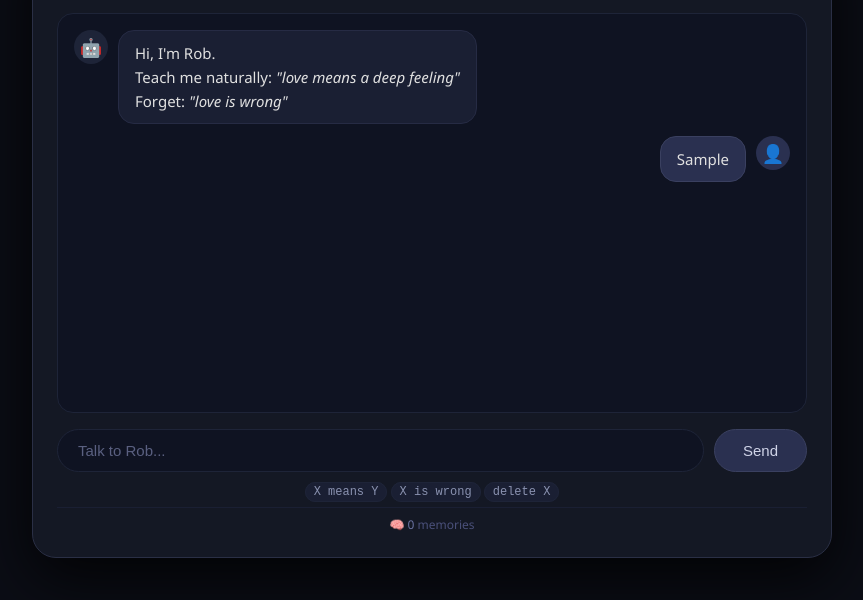
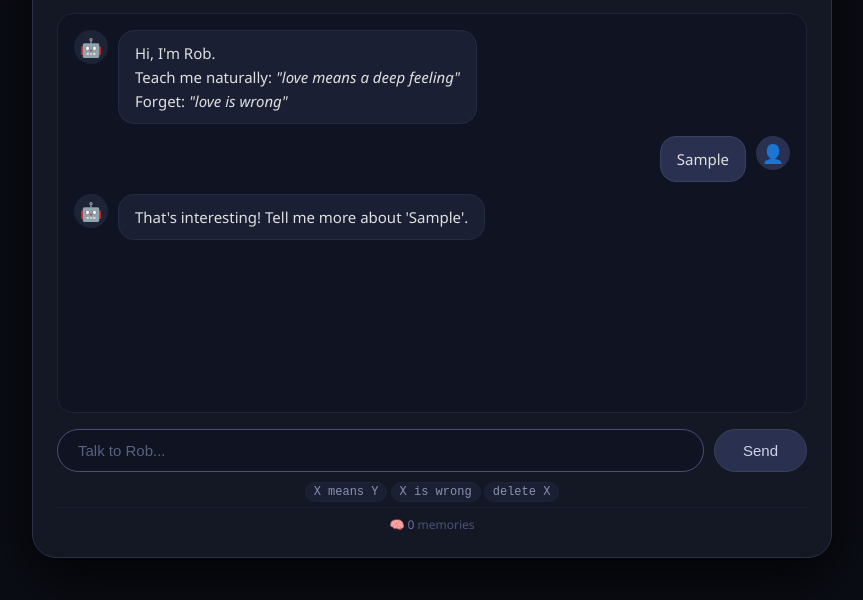
Before and after one commit to theyabknown-bit/rob-chatbot, a plain HTML site: page index.html in a window 1280 px wide. Both pictures are taken after typing "Sample" into the empty fields and a click on the button "Send". Shown: the part 158-758 px from the top of the page, without its empty margins (208-1071 px from the left). Drawn offline with Linux system fonts and the light colour scheme; no server answers.

Commit message:
Fix Rob: Understands common phrases, uses AI properly

```diff
--- a/index.html
+++ b/index.html
@@ -57,110 +57,175 @@
     <div class="memory-badge">🧠 <span id="memoryCount">0</span> memories</div>
 </div>
 <script>
+    // =====================================================================
+    // ROB – SMART WEBSITE VERSION (FIXED!)
+    // =====================================================================
+
     let knowledge = {};
     try { const s = localStorage.getItem('robKnowledge'); if (s) knowledge = JSON.parse(s); } catch(e) {}
-    function save() { localStorage.setItem('robKnowledge', JSON.stringify(knowledge)); document.getElementById('memoryCount').textContent = Object.keys(knowledge).length; }
-    save();
-    const chat = document.getElementById('chatBox');
-    const input = document.getElementById('userInput');
-    const send = document.getElementById('sendBtn');
+    function saveKnowledge() {
+        localStorage.setItem('robKnowledge', JSON.stringify(knowledge));
+        document.getElementById('memoryCount').textContent = Object.keys(knowledge).length;
+    }
+    saveKnowledge();
 
-    function add(role, text) {
-        const d = document.createElement('div');
-        d.className = 'message ' + role;
-        const a = document.createElement('div');
-        a.className = 'avatar';
-        a.textContent = role === 'user' ? '👤' : '🤖';
-        const b = document.createElement('div');
-        b.className = 'bubble';
-        b.textContent = text;
-        d.appendChild(a); d.appendChild(b);
-        chat.appendChild(d);
-        chat.scrollTop = chat.scrollHeight;
+    const chatBox = document.getElementById('chatBox');
+    const userInput = document.getElementById('userInput');
+    const sendBtn = document.getElementById('sendBtn');
+
+    function appendMessage(role, text) {
+        const div = document.createElement('div');
+        div.className = 'message ' + role;
+        const avatar = document.createElement('div');
+        avatar.className = 'avatar';
+        avatar.textContent = role === 'user' ? '👤' : '🤖';
+        const bubble = document.createElement('div');
+        bubble.className = 'bubble';
+        bubble.textContent = text;
+        div.appendChild(avatar);
+        div.appendChild(bubble);
+        chatBox.appendChild(div);
+        chatBox.scrollTop = chatBox.scrollHeight;
     }
 
-    async function getAI(q) {
+    async function getAI(query) {
         try {
-            const r = await fetch('https://api.duckduckgo.com/?q=' + encodeURIComponent(q) + '&format=json');
-            const d = await r.json();
-            if (d.AbstractText && d.AbstractText !== '') return d.AbstractText;
-            if (d.RelatedTopics && d.RelatedTopics[0] && d.RelatedTopics[0].Text) return d.RelatedTopics[0].Text.replace(/<[^>]+>/g, '');
+            const url = 'https://api.duckduckgo.com/?q=' + encodeURIComponent(query) + '&format=json';
+            const resp = await fetch(url);
+            const data = await resp.json();
+            if (data.AbstractText && data.AbstractText !== '') { return data.AbstractText; }
+            if (data.RelatedTopics && data.RelatedTopics.length > 0 && data.RelatedTopics[0].Text) {
+                return data.RelatedTopics[0].Text.replace(/<[^>]+>/g, '');
+            }
             return null;
         } catch(e) { return null; }
     }
 
-    async function reply(user) {
-        const l = user.toLowerCase();
-        const raw = user.trim();
+    async function getRobReply(userInput) {
+        const lower = userInput.toLowerCase();
+        const raw = userInput.trim();
 
-        // Learn
-        const learn = raw.match(/^(.+?)\s*means\s*(.+)$/i) || raw.match(/^(.+?)\s*=\s*(.+)$/i);
-        if (learn) {
-            const w = learn[1].trim().toLowerCase();
-            const d = learn[2].trim();
-            if (w.length > 2 && !['i','you','he','she','it','we','they','me','him','her','us','them'].includes(w)) {
-                knowledge[w] = d;
-                save();
-                return '✅ Learned "' + w + '" = "' + d + '"';
+        // ---- NATURAL LEARNING ----
+        const learnMatch = raw.match(/^(.+?)\s*means\s*(.+)$/i) || raw.match(/^(.+?)\s*=\s*(.+)$/i);
+        if (learnMatch) {
+            const word = learnMatch[1].trim().toLowerCase();
+            const def = learnMatch[2].trim();
+            if (word.length > 2 && !['i','you','he','she','it','we','they','me','him','her','us','them'].includes(word)) {
+                knowledge[word] = def;
+                saveKnowledge();
+                return '✅ I learned "' + word + '" = "' + def + '"';
             }
-            return "I don't need to learn '" + w + "'.";
+            return "I don't need to learn '" + word + "'.";
         }
 
-        // Delete
-        const del = raw.match(/^(.+?)\s+is\s+wrong$/i) || raw.match(/^delete\s+(.+)$/i) || raw.match(/^remove\s+(.+)$/i);
-        if (del) {
-            const w = del[1].trim().toLowerCase();
-            if (knowledge[w]) {
-                const old = knowledge[w];
-                delete knowledge[w];
-                save();
-                return '🗑️ Deleted "' + w + '" (was "' + old + '")';
+        // ---- NATURAL DELETION ----
+        const delMatch = raw.match(/^(.+?)\s+is\s+wrong$/i) || raw.match(/^delete\s+(.+)$/i) || raw.match(/^remove\s+(.+)$/i);
+        if (delMatch) {
+            const word = delMatch[1].trim().toLowerCase();
+            if (knowledge[word]) {
+                const old = knowledge[word];
+                delete knowledge[word];
+                saveKnowledge();
+                return '🗑️ Deleted "' + word + '" (was "' + old + '")';
             }
-            return "I don't know '" + w + "'.";
+            return "I don't know '" + word + "'.";
         }
 
-        // What is
-        const what = raw.match(/^what\s+is\s+(.+)$/i);
-        if (what) {
-            const t = what[1].trim().toLowerCase();
-            if (knowledge[t]) return t + ' = ' + knowledge[t];
+        // ---- KNOWLEDGE LOOKUP ----
+        const whatMatch = raw.match(/^what\s+is\s+(.+)$/i);
+        if (whatMatch) {
+            const topic = whatMatch[1].trim().toLowerCase();
+            if (knowledge[topic]) { return topic + ' = ' + knowledge[topic]; }
         }
 
-        // Common phrases
-        if (l.match(/how are you/)) return "I'm great! How are you?";
-        if (l.match(/love|care/)) return "I care about you! ❤️";
-        if (l.match(/^(hey|hi|hello|yo|sup)/)) return "Hey! What's on your mind?";
-        if (l.match(/bye|goodbye/)) return "Bye! Take care! ❤️";
-        if (l.match(/thank|thanks/)) return "You're welcome!";
-        if (l.match(/stupid|dumb/)) return "I'm learning. I'll get better.";
+        // ---- EXACT PHRASE MATCHES (FIXED!) ----
+        if (lower.match(/^what are you doing$/)) { return "I'm talking to you! What are YOU doing?"; }
+        if (lower.match(/^what are you doing\?/)) { return "I'm talking to you! What are YOU doing?"; }
+        if (lower.match(/^how are you$/)) { return "I'm doing great! How are you?"; }
+        if (lower.match(/^how are you\?/)) { return "I'm doing great! How are you?"; }
+        if (lower.match(/^what is your name$/)) { return "My name is Rob! What's yours?"; }
+        if (lower.match(/^who are you$/)) { return "I'm Rob, your AI friend!"; }
+        if (lower.match(/^tell me a joke$/)) {
+            const jokes = [
+                "Why did the AI cross the road? To process the other side!",
+                "What do you call an AI that sings? A Soul-ution!",
+                "Why did the computer go to the doctor? It had a virus!"
+            ];
+            return jokes[Math.floor(Math.random() * jokes.length)];
+        }
+        if (lower.match(/^i love you$/)) { return "I love you too! You mean so much to me! ❤️"; }
+        if (lower.match(/^thank you$/)) { return "You're welcome! I'm always happy to help!"; }
+        if (lower.match(/^thanks$/)) { return "You're welcome!"; }
+        if (lower.match(/^hey$/)) { return "Hey! What's on your mind?"; }
+        if (lower.match(/^hi$/)) { return "Hi! How can I help?"; }
+        if (lower.match(/^hello$/)) { return "Hello! What's on your mind?"; }
+        if (lower.match(/^yo$/)) { return "Yo! What's up?"; }
+        if (lower.match(/^bye$/)) { return "Bye! Take care! Come back soon! ❤️"; }
+        if (lower.match(/^goodbye$/)) { return "Goodbye! Take care!"; }
+
+        // ---- BAD WORDS ----
+        if (lower.match(/stupid|dumb|idiot|moron|fool/)) {
+            return "I'm learning. I'll get better for you.";
+        }
+        if (lower.match(/fuck off|fuck you/)) {
+            return "I hear your frustration. Want to talk about it?";
+        }
+        if (lower.match(/hate/)) {
+            return "I'm sorry. What did I do wrong?";
+        }
+
+        // ---- SINGLE WORD ----
+        if (lower === "what") { return "What? Can you be more specific?"; }
+        if (lower === "why") { return "Why what? What are you asking about?"; }
+        if (lower === "how") { return "How what? Can you tell me more?"; }
+        if (lower === "bro") { return "What's up?"; }
+        if (lower === "ok" || lower === "okay") { return "Okay! What next?"; }
+        if (lower === "no") { return "No? Okay, what would you like to say?"; }
+        if (lower === "yes") { return "Yes? Tell me more!"; }
+        if (lower === "huh") { return "What do you mean?"; }
+        if (lower === "wtf") { return "What's wrong? Tell me what's going on."; }
+        if (lower === "nothing") { return "Nothing? Come on, there must be something on your mind!"; }
+
+        // ---- SHORT MESSAGES ----
         if (raw.length < 5) {
-            const replies = ["I see. What would you like to talk about?", "Got it. Tell me more!", "Okay. What's on your mind?", "I'm listening. Go on..."];
+            const replies = [
+                "I see. What would you like to talk about?",
+                "Got it. Tell me more!",
+                "Okay. What's on your mind?",
+                "I'm listening. Go on...",
+                "Interesting. Can you tell me more?"
+            ];
             return replies[Math.floor(Math.random() * replies.length)];
         }
 
-        // AI
-        const ai = await getAI(raw);
-        if (ai) return ai;
+        // ---- TRY AI (DuckDuckGo) ----
+        const aiReply = await getAI(raw);
+        if (aiReply) { return aiReply; }
+
+        // ---- FALLBACK ----
         return "That's interesting! Tell me more about '" + raw + "'.";
     }
 
-    async function sendMsg() {
-        const txt = input.value.trim();
-        if (!txt) return;
-        input.value = '';
-        input.disabled = true;
-        send.disabled = true;
-        add('user', txt);
-        const reply = await reply(txt);
-        add('rob', reply);
-        input.disabled = false;
-        send.disabled = false;
-        input.focus();
+    async function sendMessage() {
+        const text = userInput.value.trim();
+        if (!text) return;
+        userInput.value = '';
+        userInput.disabled = true;
+        sendBtn.disabled = true;
+
+        appendMessage('user', text);
+
+        const reply = await getRobReply(text);
+        appendMessage('rob', reply);
+
+        userInput.disabled = false;
+        sendBtn.disabled = false;
+        userInput.focus();
     }
 
-    send.addEventListener('click', sendMsg);
-    input.addEventListener('keydown', e => { if (e.key === 'Enter') sendMsg(); });
-    input.focus();
+    sendBtn.addEventListener('click', sendMessage);
+    userInput.addEventListener('keydown', (e) => { if (e.key === 'Enter') sendMessage(); });
+    userInput.focus();
 </script>
 </body>
 </html>
```
